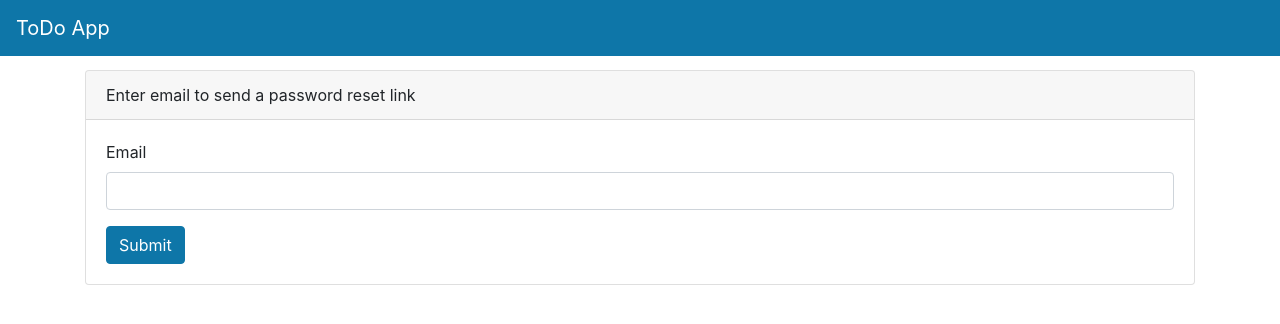
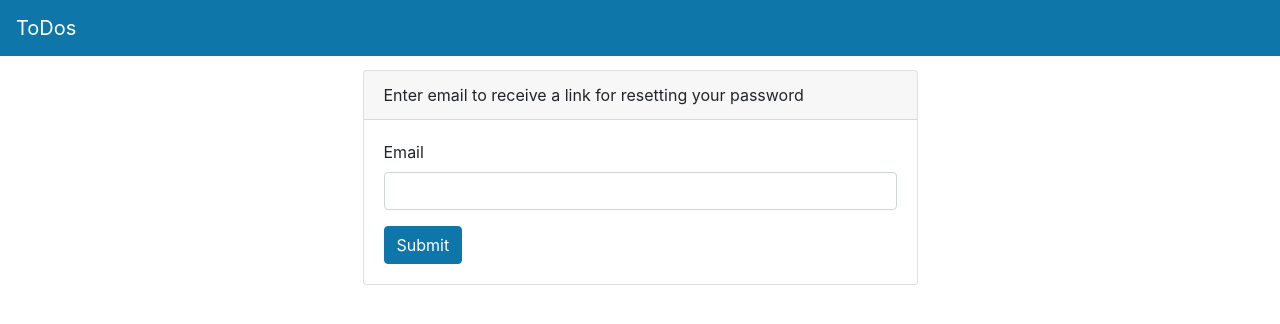
Before and after one commit to zacharysgoldberg/To-Do-App, a FastAPI app: page /auth/forgot-password in a window 1280 px wide. Shown: the top 324 px of the page. Run offline with FastAPI, Linux system fonts and the light colour scheme; some libraries are stand-ins or nearby versions.

Commit message:
update login, register, and reset password forms

```diff
--- a/app/src/templates/base.html
+++ b/app/src/templates/base.html
@@ -8,7 +8,7 @@
     <meta charset="utf-8">
     <meta name="viewport" content="width=device-width, initial-scale=1, shrink-to-fit=no">
 
-    <title>TodoApp</title>
+    <title>ToDos</title>
 
   </head>
 
--- a/app/src/templates/forgot-password.html
+++ b/app/src/templates/forgot-password.html
@@ -1,8 +1,8 @@
 {% include 'base.html' %}
 
 <div class="container">
-    <div class="card">
-        <div class="card-header">Enter email to send a password reset link</div>
+    <div style="margin:auto;width:50%" class="card">
+        <div class="card-header">Enter email to receive a link for resetting your password</div>
         <div class="card-body">
             {% if msg %}
             <div class="alert alert-success" role="alert">
--- a/app/src/templates/login.html
+++ b/app/src/templates/login.html
@@ -1,8 +1,8 @@
 {% include 'base.html' %}
 
 <div class="container">
-  <div class="card">
-    <div class="card-header">Login</div>
+  <div style="margin:auto;width:50%" class="card">
+    <div class="card-header"></div>
     <div class="card-body">
 
       {% if msg %}
--- a/app/src/templates/navbar.html
+++ b/app/src/templates/navbar.html
@@ -1,6 +1,6 @@
 <div>
   <nav class="navbar navbar-expand-md navbar-dark main-color fixed-top">
-    <a class="navbar-brand" href="/">ToDo App</a>
+    <a class="navbar-brand" href="/">ToDos</a>
     <button class="navbar-toggler" type="button" data-toggle="collapse" data-target="#navbarNav"
       aria-controls="navbarNav" aria-expanded="false" aria-label="Toggle navigation">
       <span class="navbar-toggler-icon"></span>
--- a/app/src/templates/register.html
+++ b/app/src/templates/register.html
@@ -1,7 +1,7 @@
 {% include 'base.html' %}
 
 <div class="container">
-  <div class="card">
+  <div style="margin:auto;width:50%" class="card">
     <div class="card-header">Register</div>
     <div class="card-body">
 
```
Also changed, not shown: app/requirements.txt (+21 -21 lines), app/src/static/todo/css/base.css (+8 -4 lines).
